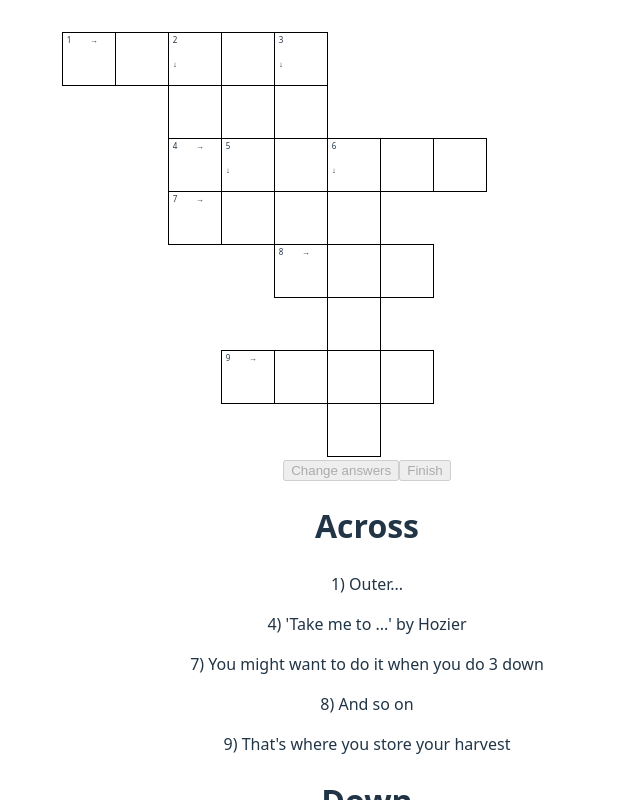
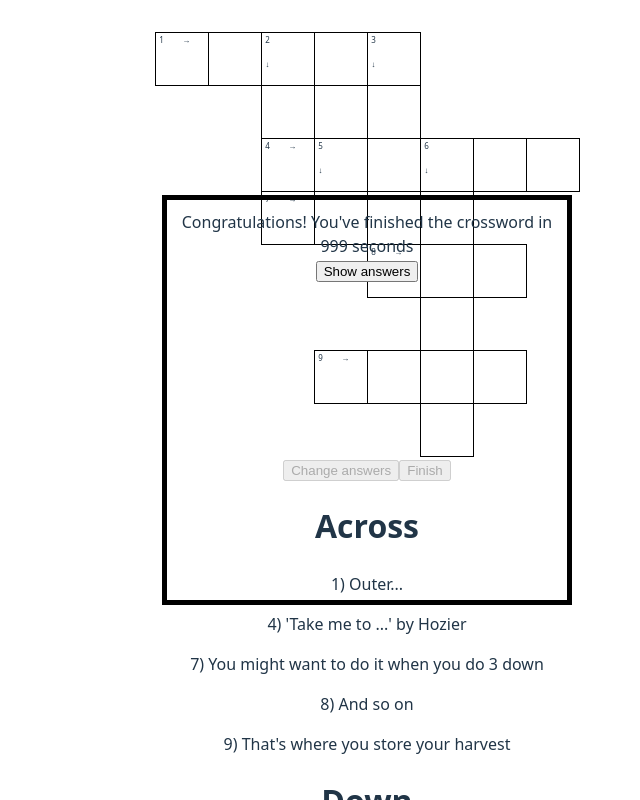
Before and after one commit to BUsuper/crossword-project, a React (Vite) app: page / in a window 1280 px wide. Both pictures are taken after a click on the button "Finish". Shown: the top 800 px of the page, without its empty margins (273-913 px from the left). Built offline with nearby package versions, Linux system fonts and the light colour scheme.

Commit message:
Display the modal in the middle of the page and adjust its size

```diff
--- a/src/components/EndgameModal/EndgameModal.css
+++ b/src/components/EndgameModal/EndgameModal.css
@@ -1,5 +1,17 @@
 #EndgameModal {
-    width: 600px;
-    height: 600px;
+    width: 400px;
+    height: 400px;
     border: 5px solid black;
+    z-index: 100; /* So that it's shown over everything else */
+    position: fixed; /* Keeps the modal fixed relative to the viewport */
+    top: 50%; /* Put the top of the modal in the middle of the page vertically */
+    left: 50%; /* Put the left side of the modal in the middle of the page horizontally */
+    transform: translate(-50%, -50%); /* Shifts the modal down and right by half of its height and width so it's centred */
 }
+
+.modalUpperRow {
+    display: flex;
+    flex-direction: row-reverse;
+    align-items: end;
+    padding: 5px;
+}
--- a/src/components/EndgameModal/EndgameModal.jsx
+++ b/src/components/EndgameModal/EndgameModal.jsx
@@ -3,7 +3,7 @@ import "./EndgameModal.css";
 import { selectHasErrors } from "../../slices/statusesSelectors";
 
 export function EndgameModal() {
-    const hasErrors = useSelector(selectHasErrors)
+    const hasErrors = useSelector(selectHasErrors);
 
     return (
         <div id="EndgameModal">
```
